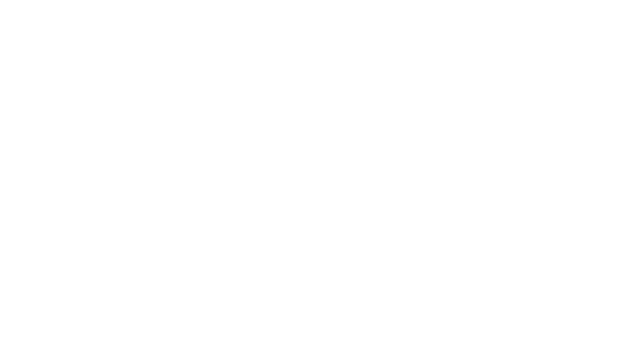
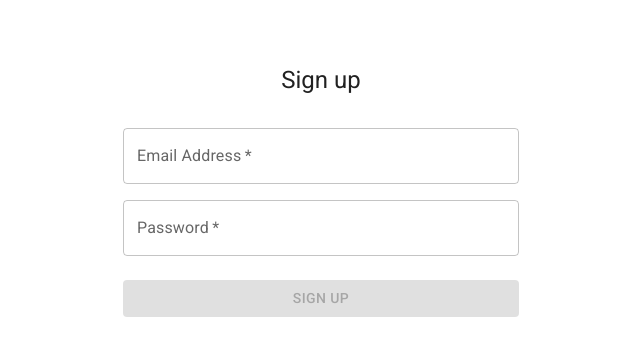
Before and after one commit to wujuno/wanted-pre-onboarding-frontend, a React (Create React App) app: page /signup in a window 1280 px wide. Shown: the top 356 px of the page, without its empty margins (319-959 px from the left). Built offline with nearby package versions, Linux system fonts and the light colour scheme.

Commit message:
Feat: 회원가입 페이지 구현

```diff
--- a/package.json
+++ b/package.json
@@ -3,6 +3,10 @@
   "version": "0.1.0",
   "private": true,
   "dependencies": {
+    "@emotion/react": "^11.10.6",
+    "@emotion/styled": "^11.10.6",
+    "@fontsource/roboto": "^4.5.8",
+    "@mui/material": "^5.11.16",
     "@testing-library/jest-dom": "^5.16.5",
     "@testing-library/react": "^13.4.0",
     "@testing-library/user-event": "^13.5.0",
@@ -15,7 +19,6 @@
     "react-dom": "^18.2.0",
     "react-router-dom": "^6.10.0",
     "react-scripts": "5.0.1",
-    "styled-components": "^5.3.9",
     "typescript": "^4.9.5",
     "web-vitals": "^2.1.4"
   },
--- a/src/App.tsx
+++ b/src/App.tsx
@@ -1,5 +1,19 @@
+import { BrowserRouter, Route, Routes } from "react-router-dom";
+import SignUp from "./Signup";
+import SignIn from "./Signin";
+import Home from "./Home";
+
 function App() {
-  return <div></div>;
+  const isLogin = true;
+  return (
+    <BrowserRouter>
+      <Routes>
+        <Route path="/" element={<Home />}></Route>
+        <Route path="/signin" element={<SignIn />}></Route>
+        <Route path="/signup" element={<SignUp />}></Route>
+      </Routes>
+    </BrowserRouter>
+  );
 }
 
 export default App;
--- /dev/null
+++ b/src/Home.tsx
@@ -0,0 +1,18 @@
+import { Link } from "react-router-dom";
+
+const Home = () => {
+  return (
+    <nav>
+      <ul>
+        <li>
+          <Link to="/signin">Signin</Link>
+        </li>
+        <li>
+          <Link to="/signup">Signup</Link>
+        </li>
+      </ul>
+    </nav>
+  );
+};
+
+export default Home;
--- /dev/null
+++ b/src/Signin.tsx
@@ -0,0 +1,5 @@
+const SignIn = () => {
+  return <p>sign in</p>;
+};
+
+export default SignIn;
--- /dev/null
+++ b/src/Signup.tsx
@@ -0,0 +1,132 @@
+import { Box, Button, Container, TextField, Typography } from "@mui/material";
+import "@fontsource/roboto/300.css";
+import "@fontsource/roboto/400.css";
+import "@fontsource/roboto/500.css";
+import "@fontsource/roboto/700.css";
+import { useState } from "react";
+import axios from "axios";
+import { useNavigate } from "react-router-dom";
+import { Alert, AlertTitle } from "@mui/material";
+
+const SignUp = () => {
+  const [email, setEmail] = useState("");
+  const [pwd, setPwd] = useState("");
+  const [emailError, setEmailError] = useState(true);
+  const [pwdError, setPwdError] = useState(true);
+  const [showAlert, setShowAlert] = useState(false);
+
+  const navigate = useNavigate();
+
+  const emailChangeHandler = (event: React.ChangeEvent<HTMLInputElement>) => {
+    const e = event.currentTarget.value;
+    if (e.includes("@")) {
+      setEmail(e);
+      setEmailError(false);
+    } else {
+      setEmailError(true);
+    }
+  };
+  const pwdChangeHandler = (event: React.ChangeEvent<HTMLInputElement>) => {
+    const p = event.currentTarget.value;
+    if (p.length >= 8) {
+      setPwd(p);
+      setPwdError(false);
+    } else {
+      setPwdError(true);
+    }
+  };
+
+  const handleSubmit = async (event: React.FormEvent<HTMLFormElement>) => {
+    event.preventDefault();
+    await axios
+      .post(
+        "https://www.pre-onboarding-selection-task.shop/auth/signup",
+        {
+          email,
+          password: pwd,
+        },
+        {
+          headers: {
+            "Content-Type": "application/json",
+          },
+        }
+      )
+      .then((res) => {
+        if (res.status === 201) {
+          setShowAlert(true);
+          setTimeout(
+            () =>
+              navigate("/signin", {
+                state: {
+                  email,
+                  pwd,
+                },
+              }),
+            2500
+          );
+        }
+      })
+      .catch((err) => console.log(err));
+  };
+  return (
+    <Container component="main" maxWidth="xs">
+      <Box
+        sx={{
+          marginTop: 8,
+          display: "flex",
+          flexDirection: "column",
+          alignItems: "center",
+        }}
+      >
+        <Typography component="h1" variant="h5">
+          Sign up
+        </Typography>
+        <Box
+          component="form"
+          noValidate
+          onSubmit={handleSubmit}
+          sx={{ mt: 4, width: "100%" }}
+        >
+          <TextField
+            required
+            fullWidth
+            data-testid="email-input"
+            id="email"
+            label="Email Address"
+            name="email"
+            type="email"
+            onChange={emailChangeHandler}
+          />
+          <TextField
+            sx={{ mt: 2 }}
+            required
+            fullWidth
+            name="password"
+            label="Password"
+            type="password"
+            id="password"
+            onChange={pwdChangeHandler}
+          />
+          <Button
+            data-testid="signup-button"
+            type="submit"
+            fullWidth
+            variant="contained"
+            sx={{ mt: 3, mb: 2 }}
+            disabled={!emailError && !pwdError ? false : true}
+          >
+            Sign Up
+          </Button>
+        </Box>
+      </Box>
+      {showAlert && (
+        <Alert severity="success" onClose={() => setShowAlert(false)}>
+          <AlertTitle>가입 성공!</AlertTitle>
+          로그인 페이지로 이동합니다.
+        </Alert>
+      )}
+    </Container>
+  );
+};
+
+export default SignUp;
--- a/src/index.tsx
+++ b/src/index.tsx
@@ -1,12 +1,14 @@
 import React from "react";
 import ReactDOM from "react-dom/client";
 import App from "./App";
+import { CssBaseline } from "@mui/material";
 
 const root = ReactDOM.createRoot(
   document.getElementById("root") as HTMLElement
 );
 root.render(
-  <React.StrictMode>
+  <>
+    <CssBaseline />
     <App />
-  </React.StrictMode>
+  </>
 );
```
Also changed, not shown: 2 other files (tests, documents, lock files or other folders).
